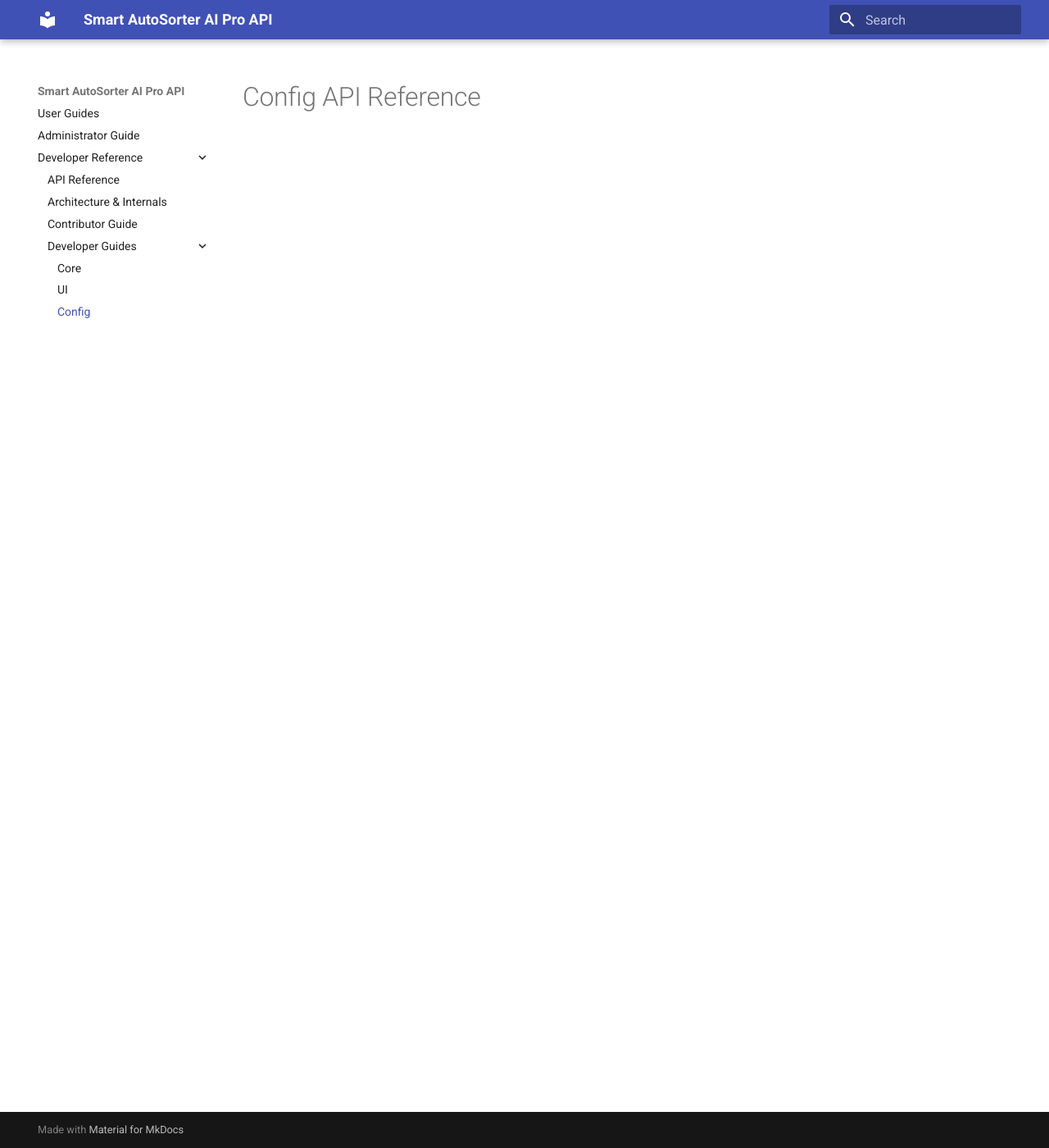
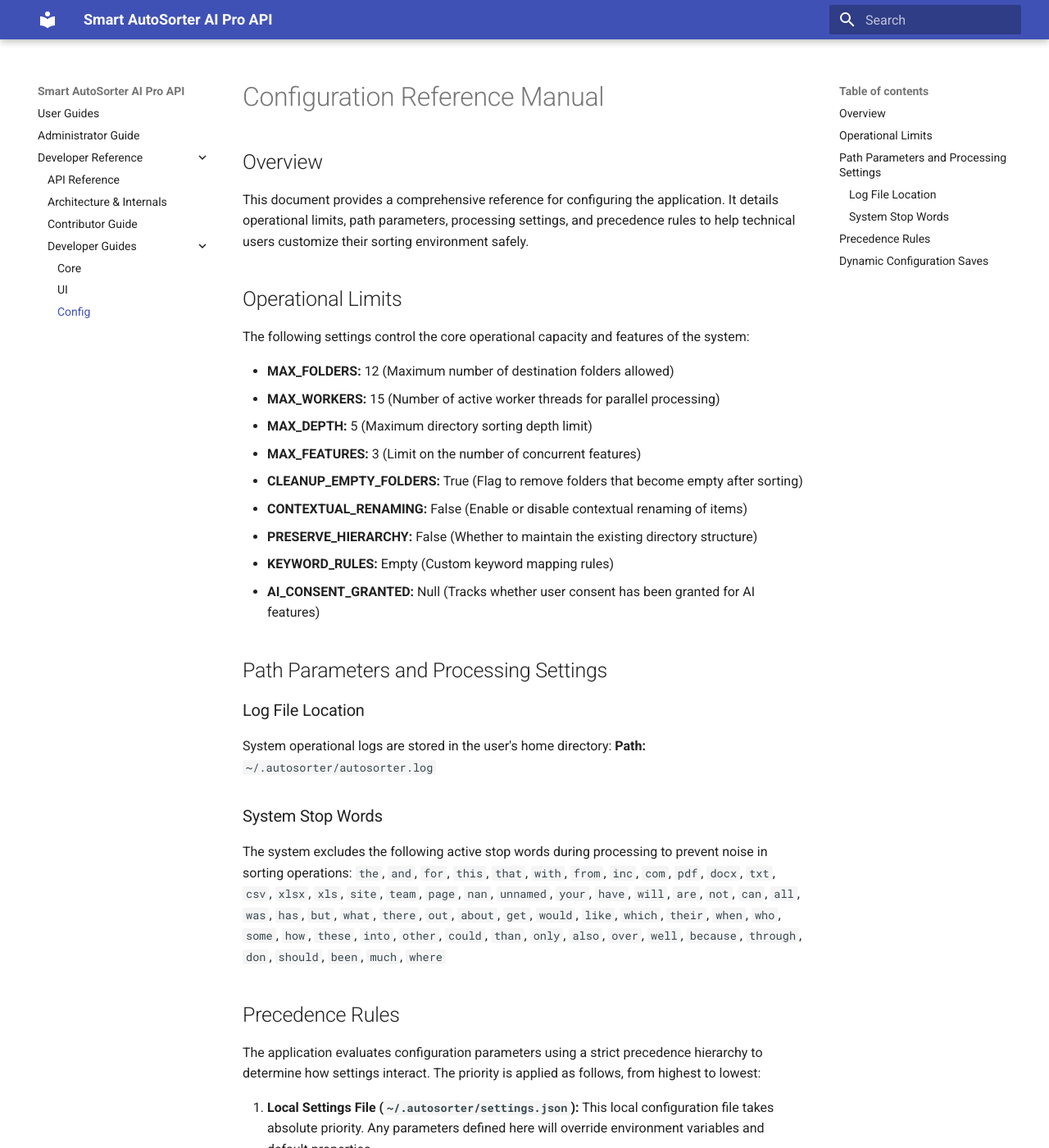
Before and after one commit to fderuiter/sortify, an MkDocs documentation site: the page built from docs/config.md, in a window 1280 px wide and 1400 px high. Shown: the whole window at 82% size. Built offline with MkDocs 1.6.1 and Material for MkDocs 9.7.7, drawn with Linux system fonts in a browser that asks for light colours; some of the changed text lies outside the part shown.

Commit message:
docs: create configuration reference manual

```diff
--- a/docs/config.md
+++ b/docs/config.md
@@ -1 +1,37 @@
-# Config API Reference
+# Configuration Reference Manual
+
+## Overview
+This document provides a comprehensive reference for configuring the application. It details operational limits, path parameters, processing settings, and precedence rules to help technical users customize their sorting environment safely.
+
+## Operational Limits
+The following settings control the core operational capacity and features of the system:
+
+- **MAX_FOLDERS:** 12 (Maximum number of destination folders allowed)
+- **MAX_WORKERS:** 15 (Number of active worker threads for parallel processing)
+- **MAX_DEPTH:** 5 (Maximum directory sorting depth limit)
+- **MAX_FEATURES:** 3 (Limit on the number of concurrent features)
+- **CLEANUP_EMPTY_FOLDERS:** True (Flag to remove folders that become empty after sorting)
+- **CONTEXTUAL_RENAMING:** False (Enable or disable contextual renaming of items)
+- **PRESERVE_HIERARCHY:** False (Whether to maintain the existing directory structure)
+- **KEYWORD_RULES:** Empty (Custom keyword mapping rules)
+- **AI_CONSENT_GRANTED:** Null (Tracks whether user consent has been granted for AI features)
+
+## Path Parameters and Processing Settings
+
+### Log File Location
+System operational logs are stored in the user's home directory:
+**Path:** `~/.autosorter/autosorter.log`
+
+### System Stop Words
+The system excludes the following active stop words during processing to prevent noise in sorting operations:
+`the`, `and`, `for`, `this`, `that`, `with`, `from`, `inc`, `com`, `pdf`, `docx`, `txt`, `csv`, `xlsx`, `xls`, `site`, `team`, `page`, `nan`, `unnamed`, `your`, `have`, `will`, `are`, `not`, `can`, `all`, `was`, `has`, `but`, `what`, `there`, `out`, `about`, `get`, `would`, `like`, `which`, `their`, `when`, `who`, `some`, `how`, `these`, `into`, `other`, `could`, `than`, `only`, `also`, `over`, `well`, `because`, `through`, `don`, `should`, `been`, `much`, `where`
+
+## Precedence Rules
+The application evaluates configuration parameters using a strict precedence hierarchy to determine how settings interact. The priority is applied as follows, from highest to lowest:
+
+1. **Local Settings File (`~/.autosorter/settings.json`):** This local configuration file takes absolute priority. Any parameters defined here will override environment variables and default properties.
+2. **Environment Variables (or `.env` file):** Variables configured in the environment take precedence over default parameters.
+3. **Default Parameters:** Base defaults are used as fallbacks if a setting is not explicitly defined in the local file or environment.
+
+## Dynamic Configuration Saves
+System settings modified during runtime are dynamically saved to the local JSON configuration file (`~/.autosorter/settings.json`) located in the user's home directory. To ensure stability and prevent excessive disk writes, these dynamic changes are saved with a short debounced delay of 0.5 seconds.
```
